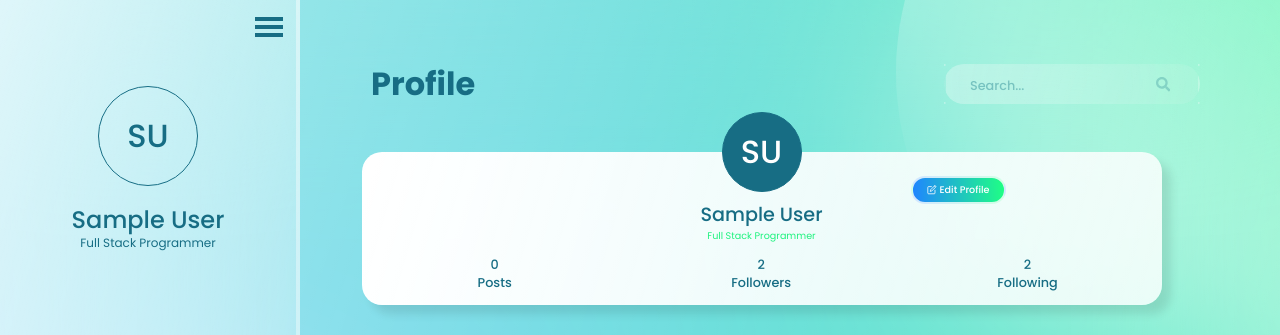
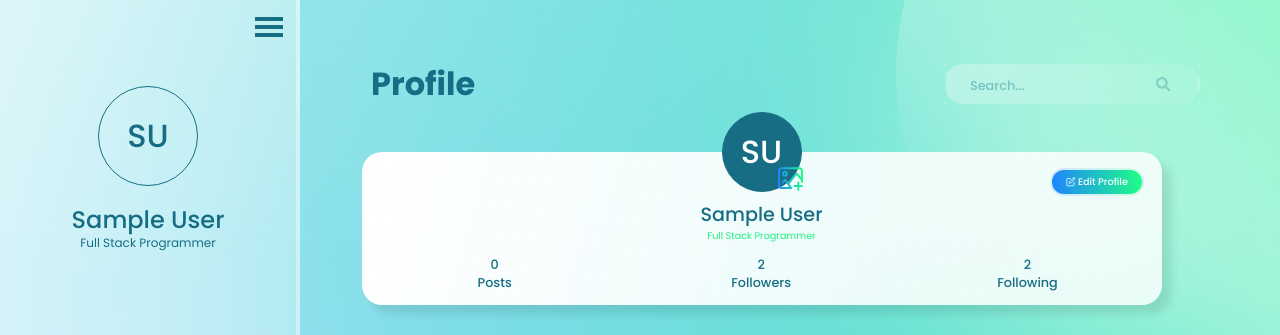
Before and after one commit to kevincharless/kssocmed, a React (Create React App) app in the folder client/: page /profile in a window 1280 px wide. Shown: the top 335 px of the page. Built offline with nearby package versions, Linux system fonts and the light colour scheme; no server answers; sample sign-in values are in the browser's storage.

Commit message:
Edit Mode

```diff
--- a/client/src/components/ProfileHeader/ProfileHeader.elements.js
+++ b/client/src/components/ProfileHeader/ProfileHeader.elements.js
@@ -32,6 +32,58 @@ export const Card = styled.div`
     @media only screen and (max-width: 960px) {
     /* For Mobile and Tablet: */
         width: 15rem;
+    }
+`
+
+export const ImageContainer = styled.div`
+    position: relative;
+`
+
+export const AddImage = styled.img`
+    display: flex;
+    height: 2.4rem;
+    width: 1.6rem;
+    position: absolute;
+    z-index: 4;
+    margin-top: 6%;
+    margin-left: 52%;
+
+    &:hover {
+        cursor: pointer;
+    }
+
+    @media only screen and (max-width: 960px) {
+    /* For Mobile and Tablet: */
+        height: 1.6rem;
+        width: 1rem;
+        margin-top: 12%;
+        margin-left: 54%;
+    }
+`
+
+export const AddImageEvent = styled.div`
+    border: none;
+    height: 2rem;
+    position: absolute;
+    z-index: 4;
+    margin-top: 6%;
+    margin-left: 52%;
+
+    opacity: 0;
+    overflow: hidden;
+    width: 1.2rem;
+    cursor: pointer;
+
+    &:hover {
+        cursor: pointer;
+    }
+
+    @media only screen and (max-width: 960px) {
+    /* For Mobile and Tablet: */
+        height: 1.6rem;
+        width: 1rem;
+        margin-top: 12%;
+        margin-left: 54%;
     }
 `
 
@@ -88,6 +140,10 @@ export const ProfilePictureTag = styled.div`
     }
 `
 
+export const ButtonContainer = styled.div`
+    position: relative;
+`
+
 export const EditProfileButton = styled.button`
     background: linear-gradient(266.83deg, #1FFF84 0%, #1F85FF 100%) 0 round;
     border: 2px solid  rgba(255,255,255,0.8);
@@ -104,8 +160,8 @@ export const EditProfileButton = styled.button`
     font-weight: 500;
     font-size: 0.6rem;
 
-    margin-left: ${({ isSidebarActive }) => (isSidebarActive ? '53%' : '46%')};
-    margin-top: -1.5%;
+    margin-left: 86%;
+    margin-top: -3%;
     padding: 0.3rem 0.9rem;
 
     cursor: pointer;
@@ -150,8 +206,8 @@ export const CancelEditButton = styled.button`
     font-weight: 500;
     font-size: 0.6rem;
 
-    margin-left: ${({ isSidebarActive }) => (isSidebarActive ? '43%' : '37%')};
-    margin-top: -1.5%;
+    margin-left: 70%;
+    margin-top: -3%;
     padding: 0.3rem 0.9rem;
 
     cursor: pointer;
@@ -193,8 +249,8 @@ export const SaveChangeButton = styled.button`
     font-weight: 500;
     font-size: 0.6rem;
 
-    margin-left: ${({ isSidebarActive }) => (isSidebarActive ? '52%' : '45%')};
-    margin-top: -1.5%;
+    margin-left: 84%;
+    margin-top: -3%;
     padding: 0.3rem 0.9rem;
 
     cursor: pointer;
@@ -224,7 +280,8 @@ export const SaveChangeButton = styled.button`
 `
 
 export const CardHeader = styled.div`
-
+    display: flex;
+    flex-direction: column;
 `
 
 
@@ -257,6 +314,55 @@ export const ProfileBio = styled.p`
     @media only screen and (max-width: 960px) {
     /* For Mobile and Tablet: */
         font-size: 0.3rem;
+    }
+`
+
+export const ProfileNameEditMode = styled.input`
+    margin-top: 0.5rem;
+    font-style: normal;
+    font-weight: 500;
+    font-size: 1rem;
+    text-align: center;
+    text-transform: capitalize;
+
+    color: #176D84;
+    background-color: none;
+    border: 1px solid #176D84;
+    border-radius: 80px;
+
+    width: 10rem;
+    margin-left: auto;
+    margin-right: auto;
+    margin-bottom: 0.5rem;
+
+    @media only screen and (max-width: 960px) {
+    /* For Mobile and Tablet: */
+        font-size: 0.5rem;
+        width: 6rem;
+    }
+`
+
+export const ProfileBioEditMode = styled.input`
+    font-style: normal;
+    font-weight: 400;
+    font-size: 0.5rem;
+    text-align: center;
+    text-transform: capitalize;
+
+    color: #1EF27E;
+    background-color: none;
+    border: 1px solid #176D84;
+    border-radius: 80px;
+
+    width: 8rem;
+    margin-left: auto;
+    margin-right: auto;
+
+
+    @media only screen and (max-width: 960px) {
+    /* For Mobile and Tablet: */
+        font-size: 0.2rem;
+        width: 4rem;
     }
 `
 
--- a/client/src/components/ProfileHeader/ProfileHeader.js
+++ b/client/src/components/ProfileHeader/ProfileHeader.js
@@ -1,36 +1,72 @@
-import React, { useState } from 'react';
+import React, { useState, useEffect } from 'react';
+import FileBase from 'react-file-base64';
 import { FaCheckCircle } from 'react-icons/fa';
 import { FiEdit } from 'react-icons/fi';
 import { GiCancel } from 'react-icons/gi';
 import { useSelector } from 'react-redux';
-import { Container, Card, ProfilePicture, ProfilePictureTag, EditProfileButton, CancelEditButton, SaveChangeButton, CardHeader, ProfileName, ProfileBio, Row, Col, Count, CountDescription } from './ProfileHeader.elements';
+import { Container, Card, ImageContainer, AddImage, AddImageEvent, ProfilePicture, ProfilePictureTag, ButtonContainer, EditProfileButton, CancelEditButton, SaveChangeButton, CardHeader, ProfileName, ProfileBio, ProfileNameEditMode, ProfileBioEditMode, Row, Col, Count, CountDescription } from './ProfileHeader.elements';
+import addImage from '../../assets/images/add.svg';
 
 const ProfileHeader = ({ isSidebarActive, userProfile }) => {
+    const [formData, setFormData] = useState({ name: '', bio: '', imageUrl: ''  });
     const [editMode, setEditMode] = useState(false);
     const posts = useSelector(state => state.posts);
     const profile = userProfile.result;
     const postsCount = posts.filter(post => post.creator === profile._id).length
 
+    useEffect(() => {
+        if (editMode) {
+            setFormData({ name: profile.givenName + profile.familyName || profile.name, bio: profile.bio, imageUrl: profile.imageUrl  })
+        } else {
+            setFormData({ firstName: '', lastName: '', bio: '', imageUrl: ''  });
+        }
+    }, [editMode])
+
     return (
         <>
             <Container>
                 <Card>
+                    <ImageContainer>
+                        <AddImage src={addImage} />
+                        <AddImageEvent>
+                            <FileBase
+                                className="addImage"
+                                multiple={false}
+                                onDone={({base64}) => setFormData({ ...formData, imageUrl: base64 })}
+                                style={{ cursor: 'pointer' }}
+                            />
+                        </AddImageEvent>
                         {profile?.imageUrl ? (
                             <ProfilePicture src={profile?.imageUrl} />
                         ) : (
                             <ProfilePictureTag>{profile?.name.split(' ').map(function(item){return item[0]}).join('')}</ProfilePictureTag>
                         )}
+                    </ImageContainer>
+
+                    <ButtonContainer>
                         {editMode ? (
                             <>
                                 <CancelEditButton isSidebarActive={isSidebarActive} onClick={() => setEditMode(false)}><GiCancel />&nbsp;Cancel Edit</CancelEditButton>
                                 <SaveChangeButton isSidebarActive={isSidebarActive}><FaCheckCircle />&nbsp;Save Change</SaveChangeButton>
                             </>
                         ) : (
-                        <EditProfileButton isSidebarActive={isSidebarActive} onClick={() => setEditMode(true)}><FiEdit />&nbsp;Edit Profile</EditProfileButton>
+                            <EditProfileButton onClick={() => setEditMode(true)}><FiEdit />&nbsp;Edit Profile</EditProfileButton>
                         )}
+                    </ButtonContainer>
+
                     <CardHeader>
+                        {editMode ? (
+                            <>
+                                <ProfileNameEditMode type="text" value={formData.name} onChange={e => setFormData({name: e.target.value})} />
+                                <ProfileBioEditMode type="text" value={formData.bio} onChange={e => setFormData({bio: e.target.value})} />
+                            </>
+                        ) : (
+                            <>
                                 <ProfileName>{profile?.name}</ProfileName>
                                 <ProfileBio>Full Stack Programmer</ProfileBio>
+                            </>
+                        )}
+
                         <Row>
                             <Col>
                                 <Count>{postsCount}</Count>
```
Also changed, not shown: 1 other file (tests, documents, lock files or other folders). Lines whose indentation alone changed are shown as unchanged.
